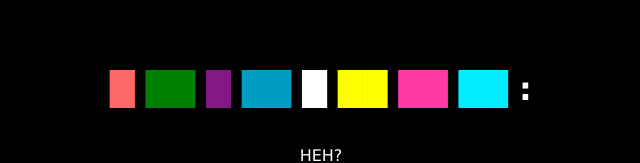
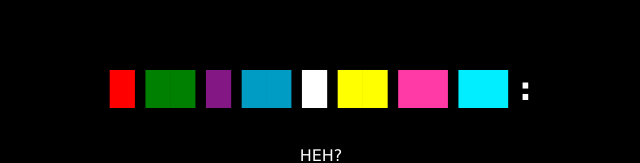
Before and after one commit to VonLagata/SherlockFinalTesting, a plain HTML site: page vault.html in a window 1280 px wide. Both pictures are taken after a click on the button 640 px from the left and 1680 px from the top of the page. Shown: the part 1368-1531 px from the top of the page, without its empty margins (319-959 px from the left). Drawn offline with Linux system fonts and the light colour scheme.

Commit message:
Update vault.html

```diff
--- a/vault.html
+++ b/vault.html
@@ -54,7 +54,7 @@
                 Seek them close, yet none can trace,<br>
                 they shape the stars and rule the space."</p><br><br><br><br><hr><br><br><br><br>
             <h1>
-                <span style="color: rgb(255, 104, 104);">█ </span>
+                <span style="color: red;">█ </span>
                 <span style="color: green;">██ </span>
                 <span style="color: rgb(131, 23, 131);">█ </span>
                 <span style="color: rgb(0, 156, 195);">██ </span>
```
